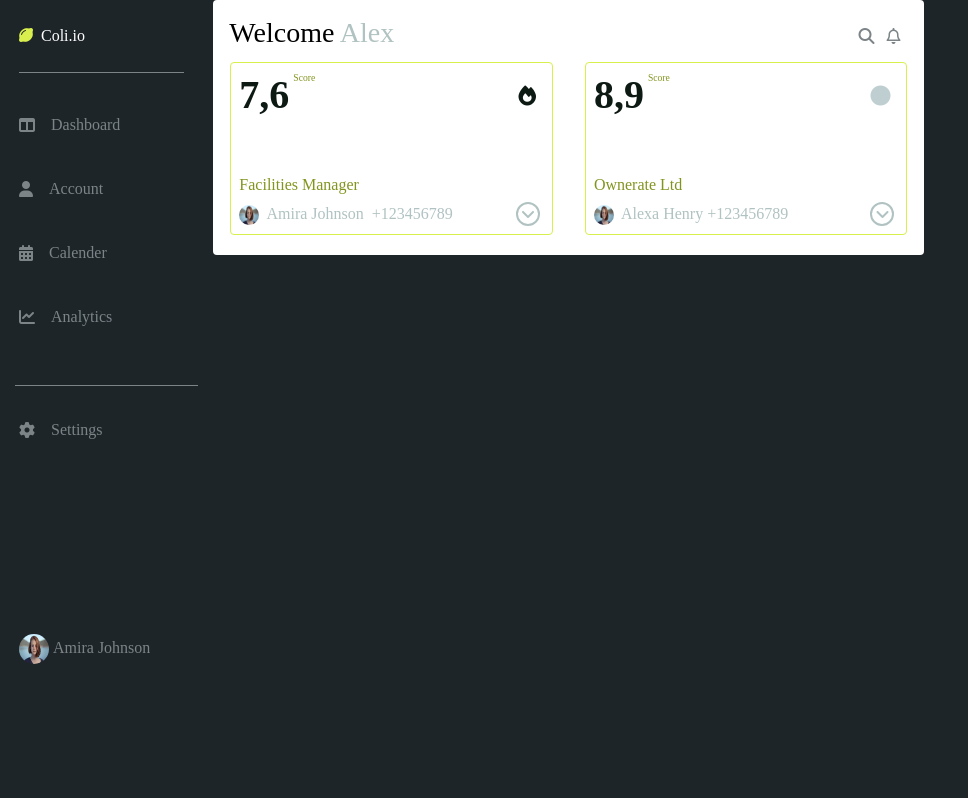
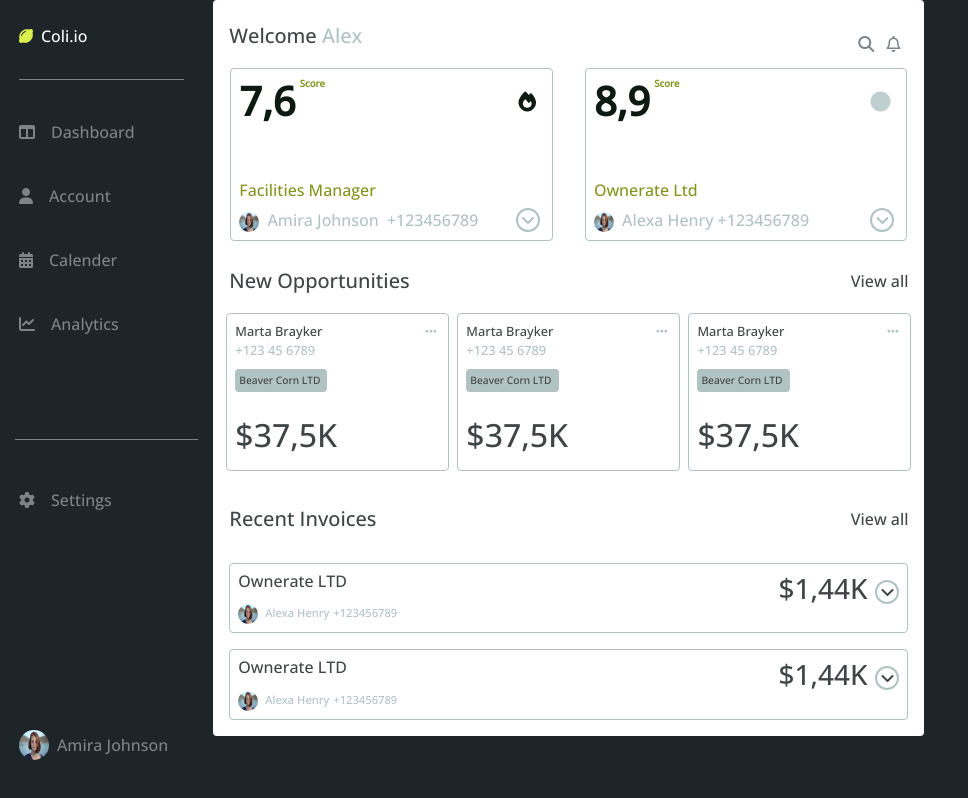
Before and after one commit to DamiAdeeso/StylingPractise, a plain HTML site: page dribble-deisgns/account-manager/index.html in a window 1280 px wide. Shown: the whole page, without its empty margins (0-968 px from the left). Drawn offline with nearby package versions, Linux system fonts and the light colour scheme.

Commit message:
done with middle-div

```diff
--- a/dribble-deisgns/account-manager/index.html
+++ b/dribble-deisgns/account-manager/index.html
@@ -8,6 +8,10 @@
   <link rel="stylesheet" href="https://cdn.jsdelivr.net/npm/bootstrap@4.0.0/dist/css/bootstrap.min.css"
     integrity="sha384-Gn5384xqQ1aoWXA+058RXPxPg6fy4IWvTNh0E263XmFcJlSAwiGgFAW/dAiS6JXm" crossorigin="anonymous" />
   <script src="https://kit.fontawesome.com/cf21511ccf.js" crossorigin="anonymous"></script>
+  <link rel="preconnect" href="https://fonts.googleapis.com">
+  <link rel="preconnect" href="https://fonts.gstatic.com" crossorigin>
+  <link href="https://fonts.googleapis.com/css2?family=Open+Sans:wght@500&display=swap" rel="stylesheet">
+
   <link rel="stylesheet" href="./styles/index.css" />
   <title>Document</title>
 </head>
@@ -19,7 +23,7 @@
         <div id="side-nav" class="col-2">
           <div id="logo-div" class="d-flex ml-1">
             <div id="logo-img" class="mr-2"><i class="fa-solid fa-lemon" style="color:#d9ef4d"></i></div>
-            <div id="logo-text " class="d-none d-md-inline">Coli.io</div>
+            <div id="logo-text " class="d-none d-xl-inline d-md-inline">Coli.io</div>
           </div>
           <div id="menu-items" class="d-flex pl-1">
             <ul>
@@ -51,37 +55,40 @@
               </li>
             </ul>
           </div>
-          <div id="side-bottom-div" class="d-sm-flex pl-1">
+          <div id="side-bottom-div" class="pt-5 pl-1 d-flex flex-column">
             <a href="#" class="d-flex align-items-center">
               <i class="fa-solid fa-gear mr-3"></i>
               <span class="d-none d-md-inline">Settings</span>
             </a>
+
+            <div id="current-user" class="mt-auto">
+              <a href="#">
+                <div class="d-flex align-items-center">
+                  <img src="./assets/user4.jpg" alt="profile-pic" class="rounded-circle" height="30" width="30">
+                  <div class="ml-2 d-none d-md-inline text-wrap">Amira Johnson</div>
+                </div>
+              </a>
+            </div>
           </div>
-          <div id="current-user" class="d-sm-flex pl-1">
-            <a href=#>
-              <img src="./assets/user4.jpg" alt="profile-pic" class="rounded-circle " height="30" width="30">
-              <div class="d-none d-md-inline text-wrap ">Amira Johnson</div>
 
-          </div>
           </a>
-
         </div>
-        <div class="col-10">
+        <div id="rest-of-page" class="col-10">
           <div class="row">
             <div id="middle-div" class="col-lg-8 rounded">
-              <div id="top-middle" class="d-flex align-items-center">
-                <h3>Welcome <span>Alex</span></h3>
-                <div id="search-notifications" class="ml-auto">
-                  <i class="fa-solid fa-search mr-2 " style="color:#7c8488"></i>
-                  <i class="fa-regular fa-bell mr-2" style="color:#7c8488"></i>
-                </div>
+              <div id="top-middle" class="d-flex  mt-2 align-items-center">
+                <h5 class="mb-3">Welcome <span>Alex</span></h3>
+                  <div id="search-notifications" class="ml-auto">
+                    <i class="fa-solid fa-search mr-2 " style="color:#7c8488"></i>
+                    <i class="fa-regular fa-bell mr-2" style="color:#7c8488"></i>
+                  </div>
               </div>
 
               <div class="row gx-5">
                 <div class=" col-xs-12 col-md mx-3 my-1 rounded p-2 score-divs">
                   <div class="d-flex">
                     <h1 id="score" class="font-weight-bold">7,6</h1>
-                    <span class="font-weight-light ml-1">Score</span>
+                    <span class="font-weight-bold ml-1">Score</span>
                     <i class="fa-solid fa-fire fa-lg mt-4 ml-auto mr-2" style="color:#0d1913"></i>
                   </div>
 
@@ -103,8 +110,8 @@
                 <div class="col-xs-12 col-md mx-3 my-1 rounded p-2 score-divs">
                   <div class="d-flex">
                     <h1 id="score" class="font-weight-bold">8,9</h1>
-                    <span class="font-weight-light ml-1">Score</span>
-                    <i class="fa-solid fa-circle fa-lg mt-4 ml-auto mr-2" style ="color:#bfcfd1"></i>
+                    <span class="font-weight-bold ml-1">Score</span>
+                    <i class="fa-solid fa-circle fa-lg mt-4 ml-auto mr-2" style="color:#bfcfd1"></i>
                   </div>
 
                   <h6 class="mt-5">Ownerate Ltd</h6>
@@ -118,6 +125,101 @@
                     <a href="#" id="icon" class="ml-auto mr-1 ">
                       <i class="fa-solid fa-angle-down"></i>
                     </a>
+
+                  </div>
+                </div>
+              </div>
+              <div>
+                <div id="new-opportunities" class="align-items-center mb-4 mt-4">
+                  <div class="d-flex">
+                    <h5>New Opportunities</h3>
+                      <a href=# class=" view-all ml-auto">
+                        View all
+                      </a>
+                  </div>
+
+                  <div class="row  p-2">
+                    <div class="col-8 col-md-8 col-lg col-xl mx-1 my-1 p-2 rounded opportunities-divs">
+                      <div class="d-flex">
+                        <span>Marta Brayker</span>
+                        <i class="fa-solid fa-ellipsis ml-auto mr-1 mt-1"></i>
+                      </div>
+                      +123 45 6789
+                      <p class="p-1 mt-2 rounded">
+                        Beaver Corn LTD
+                      </p>
+                      <h2 class="mt-4">$37,5K</h2>
+                    </div>
+                    <div class="col-8 col-md-8 col-lg col-xl mx-1 my-1 p-2 rounded opportunities-divs">
+                      <div class="d-flex">
+                        <span>Marta Brayker</span>
+                        <i class="fa-solid fa-ellipsis ml-auto mr-1 mt-1"></i>
+                      </div>
+                      +123 45 6789
+                      <p class="p-1 mt-2 rounded">
+                        Beaver Corn LTD
+                      </p>
+                      <h2 class="mt-4">$37,5K</h2>
+                    </div>
+                    <div class="col-8 col-md-8 col-lg col-xl mx-1 my-1 p-2 rounded opportunities-divs">
+                      <div class="d-flex">
+                        <span>Marta Brayker</span>
+                        <i class="fa-solid fa-ellipsis ml-auto mr-1 mt-1"></i>
+                      </div>
+                      +123 45 6789
+                      <p class="p-1 mt-2 rounded">
+                        Beaver Corn LTD
+                      </p>
+                      <h2 class="mt-4">$37,5K</h2>
+                    </div>
+
+                  </div>
+                </div>
+              </div>
+              <div id="invoices-div">
+                <div class="d-flex mt-4 mb-4">
+                  <h5>Recent Invoices</h5>
+                  <a href=# class=" view-all ml-auto">
+                    View all
+                  </a>
+                </div>
+                <div>
+                  <div class="invoice d-flex p-2 rounded">
+                    <div>
+                      <h6>Ownerate LTD</h6>
+                      <div class="invoice-owner"><a href="#">
+                          <img src="./assets/user4.jpg" alt="profile-pic" class="rounded-circle mr-1" height="20"
+                            width="20">
+                          <span>Alexa Henry<span class="ml-1">+123456789</span></span>
+                        </a>
+                      </div>
+                    </div>
+                    <div class="ml-auto d-flex ">
+                      <h3>$1,44K</h2>
+                        <a href="#" id="icon" class="ml-2 mt-2">
+                          <i class="fa-solid fa-angle-down"></i>
+                        </a>
+                    </div>
+
+
+                  </div>
+                  <div class="invoice d-flex mt-2 mt-3 p-2 rounded">
+                    <div>
+                      <h6>Ownerate LTD</h6>
+                      <div class="invoice-owner"><a href="#">
+                          <img src="./assets/user4.jpg" alt="profile-pic" class="rounded-circle mr-1" height="20"
+                            width="20">
+                          <span>Alexa Henry<span class="ml-1">+123456789</span></span>
+                        </a>
+                      </div>
+                    </div>
+                    <div class="ml-auto d-flex ">
+                      <h3>$1,44K</h2>
+                        <a href="#" id="icon" class="ml-2 mt-2">
+                          <i class="fa-solid fa-angle-down"></i>
+                        </a>
+                    </div>
+
 
                   </div>
                 </div>
--- a/dribble-deisgns/account-manager/styles/index.css
+++ b/dribble-deisgns/account-manager/styles/index.css
@@ -2,22 +2,34 @@
     margin: 0px;
     padding: 0px;
     box-sizing: border-box;
-    font-family: 'Poppins', 'san-serif'
+    font-family: 'Open Sans', sans-serif;
+  }
+
+  #side-nav {
+    position: fixed;
+    background-color: #1d2529;
+    height: 100vh;
+    top: 0;
+    left: 0;
+    z-index: 1;
+    overflow-y: auto;
+    color:#ffffff;
+  }
+
+  #rest-of-page {
+    margin-left: 16.667%; /* Width of the sidebar (2/12 columns in Bootstrap grid) */
+    height:100vh;
 }
 
-#whole-page {
+  #whole-page {
     background-color: #1d2529;
-    height: 100vh;
-}
-
-#side-nav {
-
-    color: #ffffff;
-}
+    height:100vh
+  }
 
 #logo-div {
     width: 90%;
     text-align: left;
+    height:10vh;
     padding: 1.5em 0em;
     border-bottom: solid 1px #7c8488;
 }
@@ -29,6 +41,7 @@
 
 #menu-items {
     /* padding: 2em 0em; */
+    height:45vh;
     border-bottom: solid 1px #7c8488;
 }
 
@@ -58,31 +71,25 @@
 
 #middle-div {
     background-color: #ffffff;
-    color: #000000;
+    color: #3f4444;
     padding: 1em 1em;
 
 }
 
-#top-middle>h3>span {
+#top-middle>h5>span {
     color: #b0c2c1
 }
 
 .score-divs {
-    border: solid 1px #d9ef4d;
-
+    border: solid 1px #b0c2c1;
+    color: #83941e;
 }
 
 #side-bottom-div {
-    padding: 2em 0em;
+    height: 40vh;
 }
 
-#current-user {
-    margin-top: 10rem;
-}
 
-.score-divs {
-    color: #83941e;
-}
 #score{
     color:#0d1913
 }
@@ -110,3 +117,44 @@
     justify-content: center;
     align-items: center;
 }
+#new-opportunities a{
+    color: #3f4444;
+}
+.opportunities-divs{
+    border: solid 1px #b0c2c1;
+    color:#b0c2c1;
+    font-size:.8em;
+}
+.opportunities-divs:hover{
+    background-color: #b0c2c1;
+    color:#3f4444;
+
+}
+.opportunities-divs:hover p{
+    background-color: #3f4444;
+    color:#b0c2c1;
+}
+.opportunities-divs span{
+    color:#3f4444;
+}
+.opportunities-divs p{
+    background-color:#b0c2c1 ;
+    width:9em;
+    font-size:.8em;
+    color:#3f4444;
+
+}
+.opportunities-divs h2{
+    color: #3f4444;
+}
+#invoices-div a{
+    color: #3f4444;
+}
+.invoice{
+    border: 1px solid #b0c2c1;
+    /* color:#3f4444; */
+}
+.invoice-owner>a{
+    color:#b0c2c1 !important;
+    font-size: .7em;
+}
```
